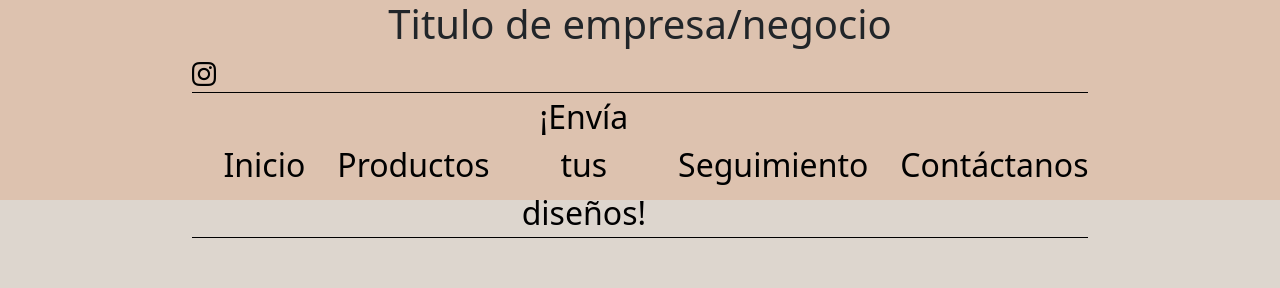
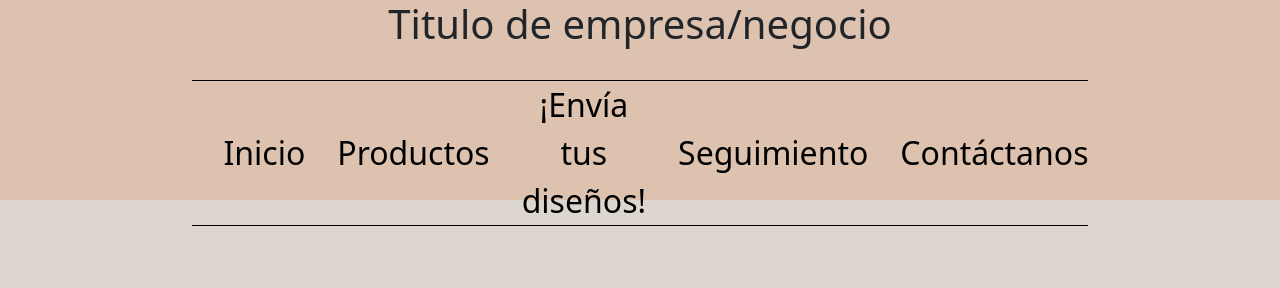
Before and after one commit to MrMonkey09/TiendaMuebles, a Django app: page /solicitud-diseno/ in a window 1280 px wide. Shown: the top 288 px of the page. Run offline with Django 4.2, Linux system fonts and the light colour scheme.

Commit message:
Eloiminado Instagram

```diff
--- a/TiendaMuebles/static/css/style.css
+++ b/TiendaMuebles/static/css/style.css
@@ -22,13 +22,6 @@
   text-align: center;
 }
 
-.encabezado .instagram {
-  width: auto;
-  height: auto;
-  background-color: transparent;
-  border-style: none;
-  font-size: 1.5em;
-}
 
 .encabezado nav {
   display: flex;
--- a/TiendaMuebles/templates/contactanos/contactanos.html
+++ b/TiendaMuebles/templates/contactanos/contactanos.html
@@ -20,9 +20,7 @@
   <header class="encabezado">
     <div style="width: 70%;height:200px;background-color: #DDC2AF;">
       <h1>Titulo de empresa/negocio</h1>
-      <button class="instagram" href="#">
-        <i class="bi bi-instagram"></i>
-      </button>
+      <br>
       <nav>
         <ul>
           <a href="/">Inicio</a>
--- a/TiendaMuebles/templates/inicio.html
+++ b/TiendaMuebles/templates/inicio.html
@@ -27,9 +27,7 @@
     <header class="encabezado">
       <div style="width: 70%;height:200px;background-color: #DDC2AF;">
         <h1>Titulo de empresa/negocio</h1>
-        <button class="instagram" href="#">
-          <i class="bi bi-instagram"></i>
-        </button>
+
         <nav>
           <ul>
             <a href="#">Inicio</a>
--- a/TiendaMuebles/templates/productos/productos.html
+++ b/TiendaMuebles/templates/productos/productos.html
@@ -27,9 +27,7 @@
     <header class="encabezado">
       <div style="width: 70%; height: 200px; background-color: #ddc2af">
         <h1>Titulo de empresa/negocio</h1>
-        <button class="instagram" href="#">
-          <i class="bi bi-instagram"></i>
-        </button>
+        <br>
         <nav>
           <ul>
             <a href="/">Inicio</a>
--- a/TiendaMuebles/templates/seguimiento/seguimiento.html
+++ b/TiendaMuebles/templates/seguimiento/seguimiento.html
@@ -27,9 +27,7 @@
     <header class="encabezado">
       <div style="width: 70%; height: 200px; background-color: #ddc2af">
         <h1>Titulo de empresa/negocio</h1>
-        <button class="instagram" href="#">
-          <i class="bi bi-instagram"></i>
-        </button>
+        <br>
         <nav>
           <ul>
             <a href="/">Inicio</a>
--- a/TiendaMuebles/templates/solicitudDiseños/solicitudDiseños.html
+++ b/TiendaMuebles/templates/solicitudDiseños/solicitudDiseños.html
@@ -20,9 +20,7 @@
   <header class="encabezado">
     <div style="width: 70%;height:200px;background-color: #DDC2AF;">
       <h1>Titulo de empresa/negocio</h1>
-      <button class="instagram" href="#">
-        <i class="bi bi-instagram"></i>
-      </button>
+      <br>
       <nav>
         <ul>
           <a href="/">Inicio</a>
@@ -95,7 +93,7 @@
             <input type="text" name="dimensiones" placeholder="Dimensiones del Proyecto" class="campo">
           </div>
 
-          <div class="input-profundidad">
+          <div class="input-Largo">
             <a>Largo</a>
             <input type="text" name="dimensiones" placeholder="Dimensiones del Proyecto" class="campo">
           </div>
```
